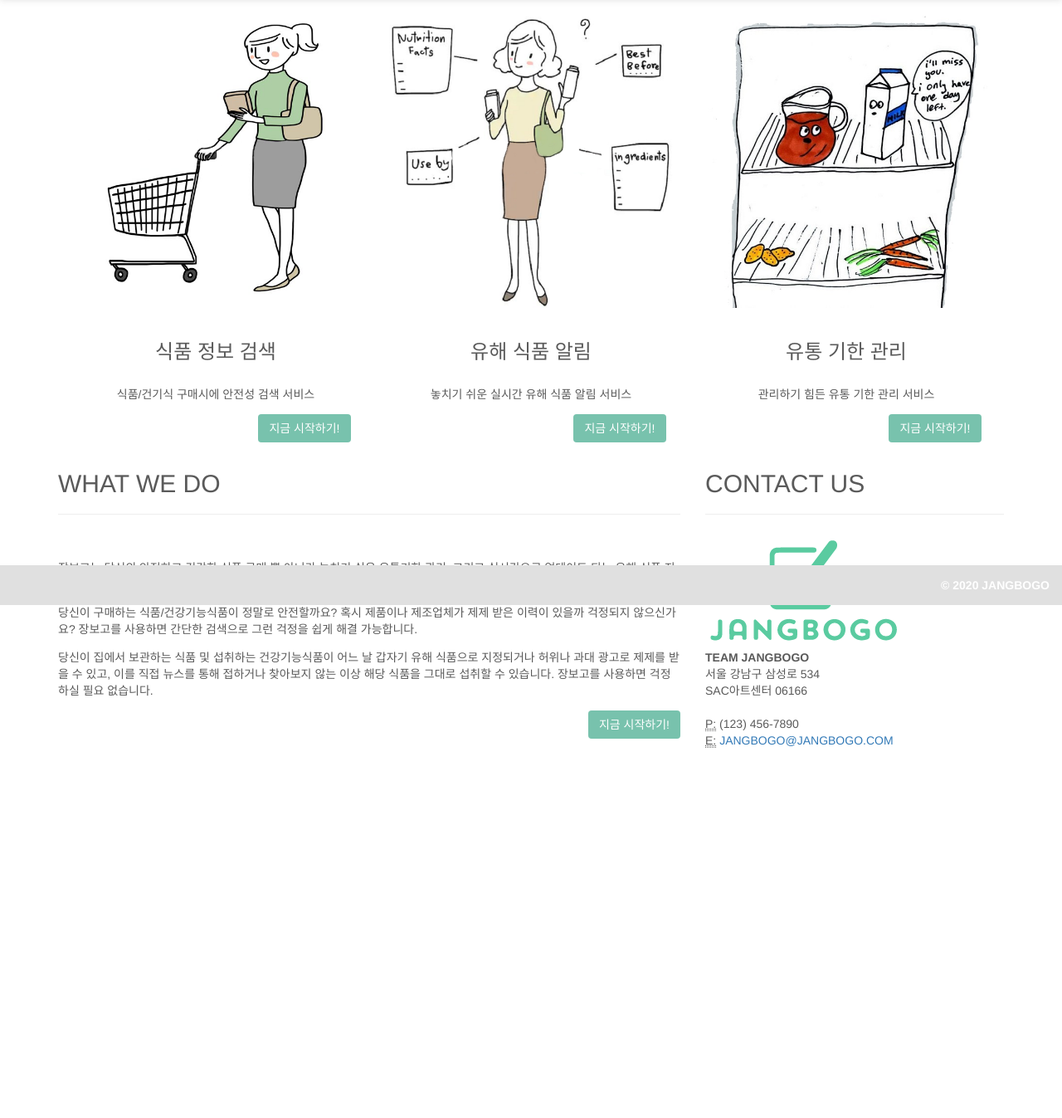
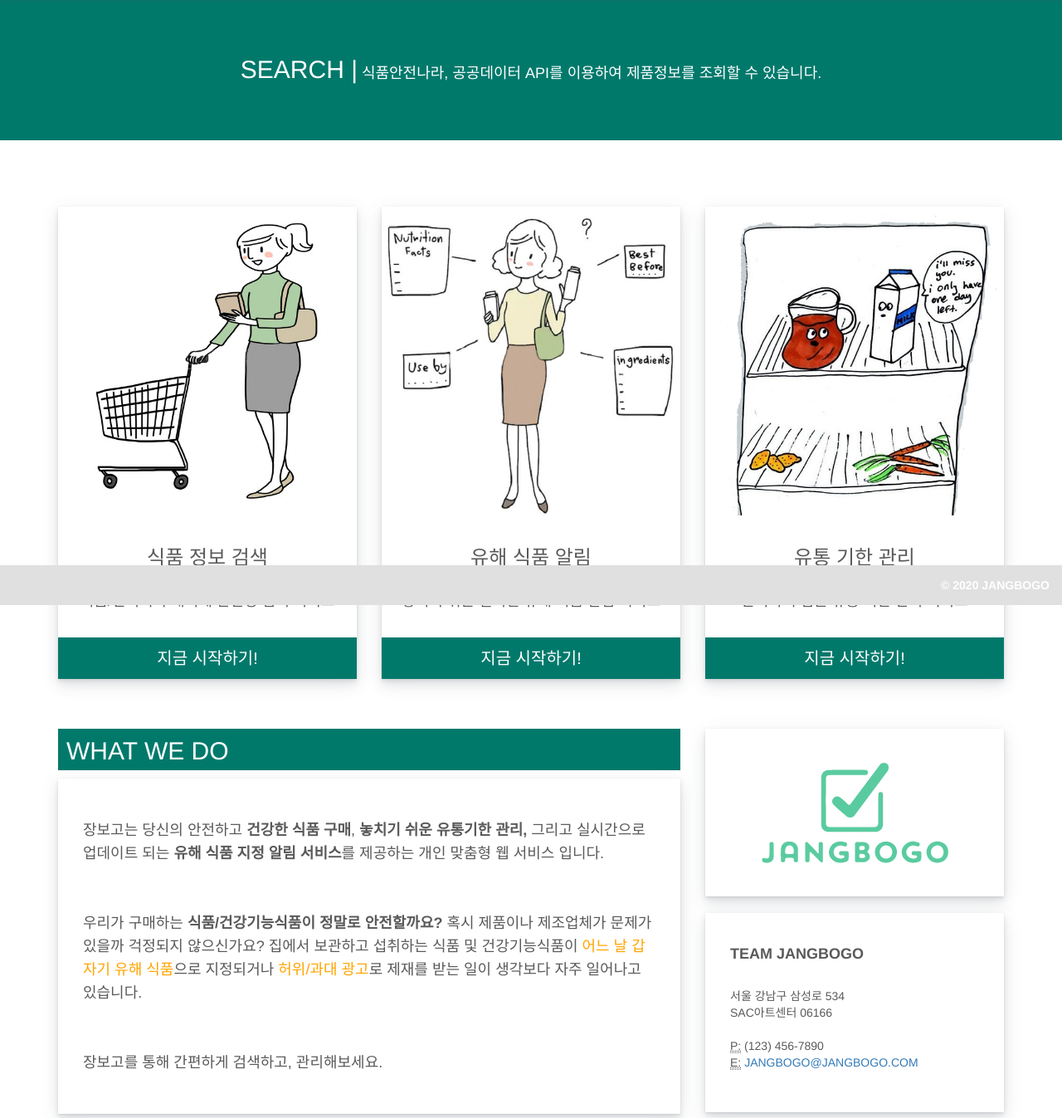
Before and after one commit to dklee801/Jangbogo, a Django app: page /about_us/ in a window 1280 px wide. Shown: the part 71-1418 px from the top of the page at 83% size. Before the commit the page ends 972 px from the top, so only its background shows below. Run offline with Django 3.2, Linux system fonts and the light colour scheme; some libraries are stand-ins or nearby versions; some web fonts are replaced.

Commit message:
css about_us.html _200824

```diff
--- a/jangbogo_project/templates/about_us.html
+++ b/jangbogo_project/templates/about_us.html
@@ -8,105 +8,94 @@
     <script src="//code.jquery.com/jquery-1.11.1.min.js"></script>
     <!--Bootstrap core CSS-->
     <link href="/static/css/bootstrap.min.css" rel="stylesheet">
-    <link rel="stylesheet" type="text/css" href="/static/css/custom.css" media="all">
+    <link rel="stylesheet" type="text/css" href="/static/css/custom.css">
+    <link rel="stylesheet" type="text/css" href="/static/css/about-us.css">
+
 </head>
 <body>
 {% include "header.html" %}
-
-<div class="about-us-container">
-    <br><br><br><br>
-
+<div id="decorate-div"><span>Search |</span><span> 식품안전나라, 공공데이터 API를 이용하여 제품정보를 조회할 수 있습니다.</span></div>
+<div class="container">
 
 <!-- Page Content -->
-<div class="container">
-    <div class="album py-5 bg-light">
-        <div class="card-container">
+<div class="about-us-container">
         <div class="row">
             <div class="col-md-4">
-                    <div class="card mb-4 shadow-sm">
+                <div class="about-us-card mb-4 shadow-sm">
                     <img src="/static/img/homeimage_1.png" width="100%">
                     <!--                            <svg class="bd-placeholder-img card-img-top" width="100%" height="225" xmlns="http://www.w3.org/2000/svg" preserveAspectRatio="xMidYMid slice" focusable="false" role="img" aria-label="Placeholder: Thumbnail"><title>Placeholder</title><rect width="100%" height="100%" fill="#55595c"/><text x="50%" y="50%" fill="#eceeef" dy=".3em">Thumbnail</text></svg>-->
                     <div class="card-body">
                         <p class="card-text" style="font-size: x-large" align="center">식품 정보 검색</p>
                         <p class="card-text" align="center">식품/건기식 구매시에 안전성 검색 서비스</p>
-                            <div class="d-flex justify-content-between align-items-center">
                     </div>
-                            <div class="card-footer" align="right">
+                    <div class="card-footer">
+                            <a href="{% url 'jangbogo:productListSearch' %}" class="btn-about-us">지금 시작하기!</a>
+                    </div>
+                </div>
+            </div>
+            <div class="col-md-4">
+                <div class="about-us-card mb-4 shadow-sm">
+                    <img src="/static/img/homeimage_2.png" width="100%">
+                    <!--                            <svg class="bd-placeholder-img card-img-top" width="100%" height="225" xmlns="http://www.w3.org/2000/svg" preserveAspectRatio="xMidYMid slice" focusable="false" role="img" aria-label="Placeholder: Thumbnail"><title>Placeholder</title><rect width="100%" height="100%" fill="#55595c"/><text x="50%" y="50%" fill="#eceeef" dy=".3em">Thumbnail</text></svg>-->
+                    <div class="card-body">
+                        <p class="card-text" style="font-size: x-large" align="center">유해 식품 알림</p>
+                        <p class="card-text" align="center">놓치기 쉬운 실시간 유해 식품 알림 서비스</p>
+                    </div>
+                    <div class="card-footer">
                             {% if request.session.user %}
-                                <a href="http://localhost:8000/users/{{request.session.user}}/notice_board/" class="btn btn-about-us">지금 시작하기!</a>
+                            <a href="http://localhost:8000/users/{{request.session.user}}/notice_board/" class="btn-about-us">지금 시작하기!</a>
                             {% else %}
-                                <a href="http://localhost:8000/users/login_register/" class="btn btn-about-us">지금 시작하기!</a>
+                            <a href="http://localhost:8000/users/login_register/" class="btn-about-us">지금 시작하기!</a>
+                            {% endif %}
+                    </div>
+                </div>
+            </div>
+            <div class="col-md-4">
+                <div class="about-us-card mb-4 shadow-sm">
+                    <img src="/static/img/homeimage_3.jpg" width="100%">
+                    <!--                            <svg class="bd-placeholder-img card-img-top" width="100%" height="225" xmlns="http://www.w3.org/2000/svg" preserveAspectRatio="xMidYMid slice" focusable="false" role="img" aria-label="Placeholder: Thumbnail"><title>Placeholder</title><rect width="100%" height="100%" fill="#55595c"/><text x="50%" y="50%" fill="#eceeef" dy=".3em">Thumbnail</text></svg>-->
+                    <div class="card-body">
+                        <p class="card-text" style="font-size: x-large" align="center">유통 기한 관리</p>
+                        <p class="card-text" align="center">관리하기 힘든 유통 기한 관리 서비스</p>
+                    </div>
+                    <div class="card-footer">
+                            {% if request.session.user %}
+                            <a href="http://localhost:8000/users/{{request.session.user}}/notice_board/" class="btn-about-us">지금 시작하기!</a>
+                            {% else %}
+                            <a href="http://localhost:8000/users/login_register/" class="btn-about-us">지금 시작하기!</a>
                             {% endif %}
                     </div>
                 </div>
             </div>
         </div>
-                <div class="col-md-4">
-                    <div class="card mb-4 shadow-sm">
-                        <img src="/static/img/homeimage_2.png" width="100%">
-                        <!--                            <svg class="bd-placeholder-img card-img-top" width="100%" height="225" xmlns="http://www.w3.org/2000/svg" preserveAspectRatio="xMidYMid slice" focusable="false" role="img" aria-label="Placeholder: Thumbnail"><title>Placeholder</title><rect width="100%" height="100%" fill="#55595c"/><text x="50%" y="50%" fill="#eceeef" dy=".3em">Thumbnail</text></svg>-->
-                        <div class="card-body">
-                            <p class="card-text" style="font-size: x-large" align="center">유해 식품 알림</p>
-                            <p class="card-text" align="center">놓치기 쉬운 실시간 유해 식품 알림 서비스</p>
-                            <div class="d-flex justify-content-between align-items-center">
-                            </div>
-                            <div class="card-footer" align="right">
-                                {% if request.session.user %}
-                                <a href="http://localhost:8000/users/{{request.session.user}}/notice_board/" class="btn btn-about-us">지금 시작하기!</a>
-                                {% else %}
-                                <a href="http://localhost:8000/users/login_register/" class="btn btn-about-us">지금 시작하기!</a>
-                                {% endif %}
+
+
+        <div class="row second-row">
+            <div class="col-md-8 mb-5">
+                <h2>What We Do</h2>
+                <div class="about-us-card mb-4 shadow-sm">
+                    <p>장보고는 당신의 안전하고 <strong>건강한 식품 구매</strong>, <strong>놓치기 쉬운 유통기한 관리,</strong> 그리고 실시간으로 업데이트 되는 <strong>유해 식품 지정 알림 서비스</strong>를 제공하는 개인 맞춤형 웹 서비스 입니다. </p>
+                    <br>
+                    <p>우리가 구매하는 <strong>식품/건강기능식품이 정말로 안전할까요?</strong> 혹시 제품이나 제조업체가 문제가 있을까 걱정되지 않으신가요? 집에서 보관하고 섭취하는
+                    식품 및 건강기능식품이 <orange>어느 날 갑자기 유해 식품</orange>으로 지정되거나 <orange>허위/과대 광고</orange>로 제재를 받는 일이 생각보다 자주 일어나고 있습니다.</p>
+                    <br>
+                    <p>
+                        장보고를 통해 간편하게 검색하고, 관리해보세요.
+                    </p>
                 </div>
             </div>
-                    </div>
-                </div>
-                <div class="col-md-4">
-                    <div class="card mb-4 shadow-sm">
-                        <img src="/static/img/homeimage_3.jpg" width="100%">
-                        <!--                            <svg class="bd-placeholder-img card-img-top" width="100%" height="225" xmlns="http://www.w3.org/2000/svg" preserveAspectRatio="xMidYMid slice" focusable="false" role="img" aria-label="Placeholder: Thumbnail"><title>Placeholder</title><rect width="100%" height="100%" fill="#55595c"/><text x="50%" y="50%" fill="#eceeef" dy=".3em">Thumbnail</text></svg>-->
-                        <div class="card-body">
-                            <p class="card-text" style="font-size: x-large" align="center">유통 기한 관리</p>
-                            <p class="card-text" align="center">관리하기 힘든 유통 기한 관리 서비스</p>
-                            <div class="d-flex justify-content-between align-items-center">
-                            </div>
-                            <div class="card-footer" align="right">
-                                {% if request.session.user %}
-                                <a href="http://localhost:8000/users/{{request.session.user}}/notice_board/" class="btn btn-about-us">지금 시작하기!</a>
-                                {% else %}
-                                <a href="http://localhost:8000/users/login_register/" class="btn btn-about-us">지금 시작하기!</a>
-                                {% endif %}
-                            </div>
-                        </div>
-                    </div>
-                </div>
-            </div>
-        </div>
-    </div>
-    <div class="row">
-        <div class="col-md-8 mb-5">
-            <h2>What We Do</h2>
-            <hr>
-            <br>
-            <p>장보고는 당신의 안전하고 건강한 식품 구매 뿐 아니라 놓치기 쉬운 유통기한 관리, 그리고 실시간으로 업데이트 되는 유해 식품 지정 알림 서비스를 포함한 개인 맞춤형 웹 서비스 입니다. </p>
-            <p>당신이 구매하는 식품/건강기능식품이 정말로 안전할까요? 혹시 제품이나 제조업체가 제제 받은 이력이 있을까 걱정되지 않으신가요? 장보고를 사용하면 간단한 검색으로 그런 걱정을 쉽게 해결 가능합니다.</p>
-            <p>당신이 집에서 보관하는 식품 및 섭취하는 건강기능식품이 어느 날 갑자기 유해 식품으로 지정되거나 허위나 과대 광고로 제제를 받을 수 있고, 이를 직접 뉴스를 통해 접하거나 찾아보지 않는 이상 해당 식품을 그대로 섭취할 수 있습니다. 장보고를 사용하면 걱정하실 필요 없습니다.</p>
-            <div class="card-footer" align="right">
-                {% if request.session.user %}
-                <a href="http://localhost:8000/users/{{request.session.user}}/notice_board/" class="btn btn-about-us">지금 시작하기!</a>
-                {% else %}
-                <a href="http://localhost:8000/users/login_register/" class="btn btn-about-us">지금 시작하기!</a>
-                {% endif %}
+            <div class="column">
+                <div class="col-md-4 mb-5">
+                    <div class="about-us-card mb-4 shadow-sm logo-img">
+                        <img src="/static/img/janbogo_logo_01.png">
                     </div>
                 </div>
                 <div class="col-md-4 mb-5">
-            <h2>Contact Us</h2>
-            <hr>
-            <img src="/static/img/janbogo_logo_01.png" align="center">
+                    <div class="about-us-card mb-4 shadow-sm">
                         <address>
-                <strong>Team Jangbogo</strong>
+                            <h4><strong>Team Jangbogo</strong></h4>
                             <br>서울 강남구 삼성로 534
                             <br>SAC아트센터 06166
-                <br>
                         </address>
                         <address>
                             <abbr title="Phone">P:</abbr>
@@ -119,6 +108,8 @@
                 </div>
             </div>
         </div>
+    </div>
+</div>
 {% include "footer.html" %}
 </body>
 </html>
--- /dev/null
+++ b/static/css/about-us.css
@@ -0,0 +1,67 @@
+#decorate-div{
+    margin-top: 70px;
+}
+.about-us-card{
+    position: relative;
+    justify-content: center;
+    align-items: center;
+    background-color: #fff;
+    border: none;
+    box-shadow: 0 0.46875rem 2.1875rem rgba(90, 97, 105, 0.1), 0 0.9375rem 1.40625rem rgba(90, 97, 105, 0.1), 0 0.25rem 0.53125rem rgba(90, 97, 105, 0.12), 0 0.125rem 0.1875rem rgba(90, 97, 105, 0.1);
+}
+
+.about-us-container{
+    margin: 80px 0;
+}
+
+.btn-about-us{
+    color: white;
+    display: block;
+    text-align: center;
+    line-height: 50px;
+    font-size: 20px;
+    cursor: pointer;
+}
+.card-footer {
+    background-color: rgb(0, 121, 107);
+    height: 50px;
+}
+.second-row {
+    display: inline-block;
+    margin-top: 40px;
+}
+
+.second-row .about-us-card {
+    padding: 30px;
+}
+
+.logo-img {
+    margin-top: 20px;
+    text-align: center;
+}
+
+.column{
+    position:relative;
+    justify-content: center;
+}
+
+a:hover{
+    text-decoration: none;
+}
+
+.second-row h2 {
+    height: 50px;
+    background-color: rgb(0, 121, 107);
+    color: white;
+    display: block;
+    padding: 10px;
+}
+
+.column > div:nth-child(2) {
+    margin-top: 20px;
+}
+
+.about-us-card p {
+    font-size: 18px;
+    line-height: 28px;
+}
--- a/static/css/custom.css
+++ b/static/css/custom.css
@@ -49,6 +49,7 @@ section{padding:75px 0 100px;}
     margin-bottom: 0;
     padding: 0.75em 0;
     position:fixed;
+    z-index: 1;
 	top:0;
     width: 100%;
     box-shadow: 0 0 8px 0 rgba(88, 88, 88, 0.19);
@@ -89,10 +90,27 @@ section{padding:75px 0 100px;}
 .banner-sec .btn-search {background: #78C2AD none repeat scroll 0 0; border-radius: 25px; color: #fff; font-size: 19px; height: 43px; padding: 0 35px; text-shadow: 1px 1px rgba(0, 0, 0, 0.5);}
 
 .card-container{ width: 100%; padding-right: 15px; padding-left: 15px; margin-right: auto; margin-left: auto;}
-.row{display: flex; flex-wrap: wrap; margin-right: -15px; margin-left: -15px;}
+/*.row{
+display: flex; flex-wrap: wrap;
+    margin-right: -15px;
+    margin-left: -15px;
+} */
 .col-md-4 { position: relative; padding-right: 15px; padding-left: 15px;}
 .card-body{flex: 1 1 auto; min-height: 1px; padding: 1.25rem;}
 
+#decorate-div{
+    margin-top: 50px;
+    width: 100%;
+    height: 170px;
+    background-color: rgb(0, 121, 107);
+    color: white;
+    font-size: 30px;
+    text-align: center;
+    line-height: 170px;
+}
+#decorate-div > span:nth-child(2){
+    font-size: 18px;
+}
 footer {
     width:100%;
     background:rgb(224, 224, 224);
@@ -104,8 +122,6 @@ footer {
     bottom: 0px;
 }
 
-
-.btn-about-us{
-    background-color: #78C2AD;
-    color: white;
+orange {
+    color: orange;
 }
```
Also changed, not shown: static/css/product-list-style.css (+4 -4 lines), static/js/product-list.js (+15 -15 lines), db.sqlite3. Lines whose indentation alone changed are shown as unchanged.
